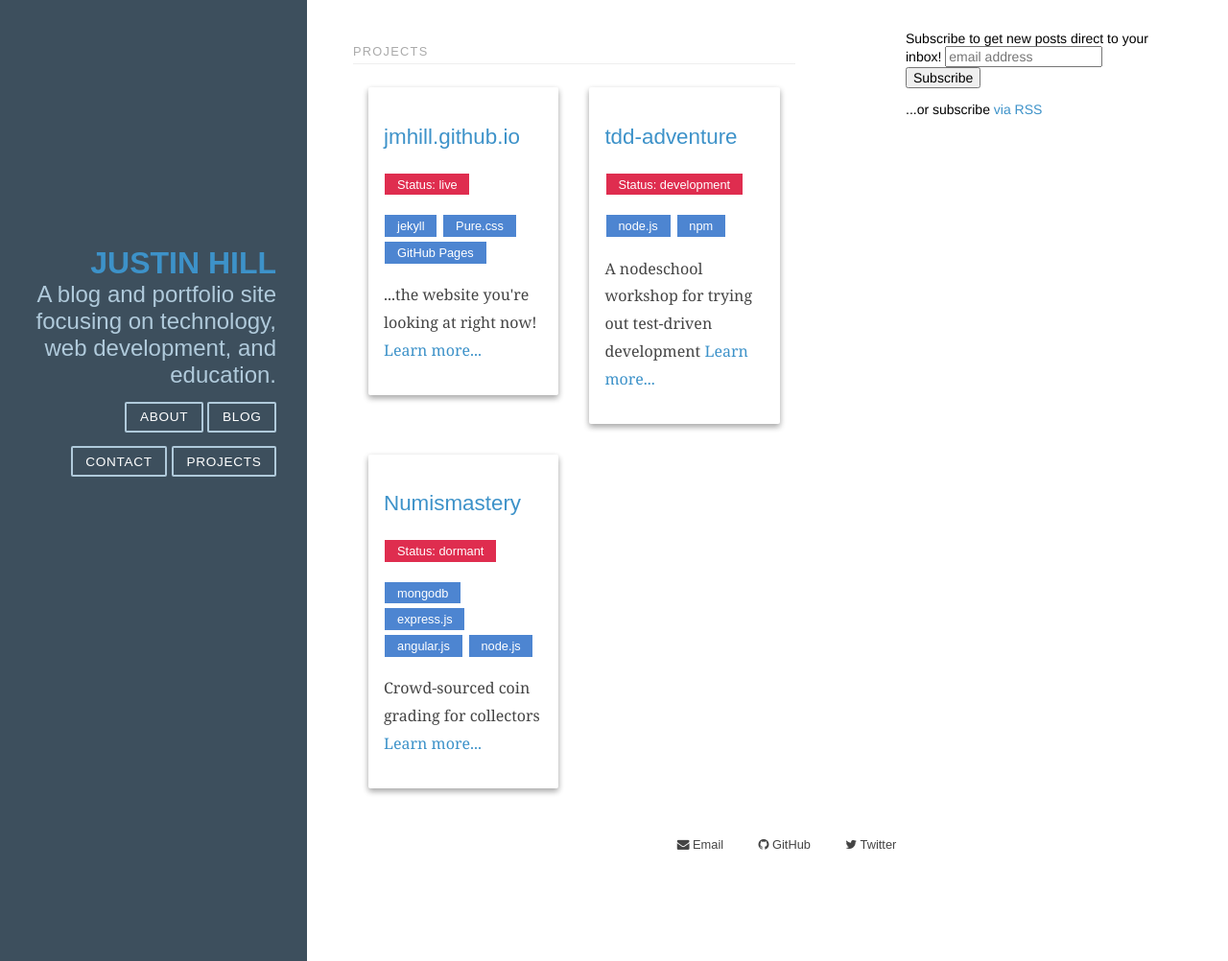
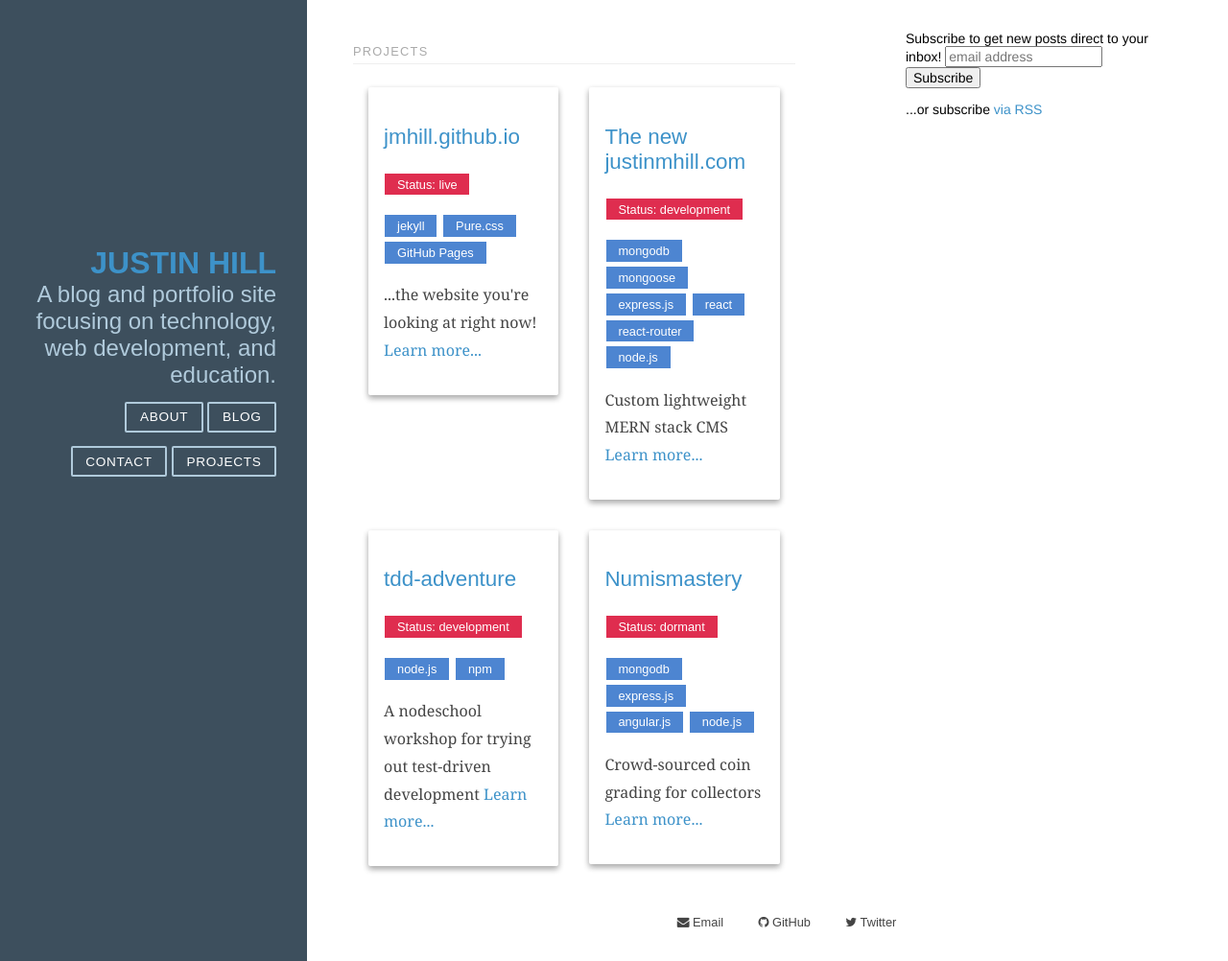
Before and after one commit to JMHill/JMHill.github.io, a Jekyll site: the page built from projects.html, in a window 1280 px wide and 1002 px high. Shown: the whole window at 96% size. Built offline with Jekyll 4.4.1, drawn with Linux system fonts in a browser that asks for light colours; comment, search, counter and statistics services are not loaded.

Commit message:
add new homepage project stuff

```diff
--- a/_data/projects.json
+++ b/_data/projects.json
@@ -41,7 +41,7 @@
     "description": "A nodeschool workshop for trying out test-driven development",
     "status": "development",
     "github_repo": "https://github.com/jmhill/tdd-adventure",
-    "issues": ,
+    "issues": "",
     "live_app_url": "https://www.npmjs.com/package/tdd-adventure",
     "techs": [
       "node.js",
@@ -54,7 +54,7 @@
     "status": "planning",
     "github_repo": "https://github.com/cralford21/learnyouelectron",
     "issues": "https://github.com/cralford21/learnyouelectron/issues",
-    "live_app_url": ,
+    "live_app_url": "",
     "techs": [
       "node.js",
       "electron",
@@ -65,9 +65,9 @@
     "name": "Numismastery",
     "description": "Crowd-sourced coin grading for collectors",
     "status": "dormant",
-    "github_repo": ,
-    "issues": ,
-    "live_app_url": ,
+    "github_repo": "",
+    "issues": "",
+    "live_app_url": "",
     "techs": [
       "mongodb",
       "express.js",
@@ -80,7 +80,7 @@
     "status": "dormant",
     "github_repo": "https://github.com/jmhill/mrdoc",
     "issues": "https://waffle.io/jmhill/mrdoc",
-    "live_app_url": ,
+    "live_app_url": "",
     "techs": [
       "hapi",
       "react",
@@ -94,12 +94,28 @@
     "status": "dormant",
     "github_repo": "https://github.com/jmhill/mongo-shopping-list",
     "issues": "https://github.com/jmhill/mongo-shopping-list/issues",
-    "live_app_url": ,
+    "live_app_url": "",
     "techs": [
       "mongodb",
       "express.js",
       "react",
       "node.js"
     ]
+  },
+  "new-homepage": {
+    "name": "The new justinmhill.com",
+    "description": "Custom lightweight MERN stack CMS",
+    "status": "development",
+    "github_repo": "https://github.com/jmhill/justinmhill-site/",
+    "issues": "https://github.com/jmhill/justinmhill-site/issues",
+    "live_app_url": "",
+    "techs": [
+      "mongodb",
+      "mongoose",
+      "express.js",
+      "react",
+      "react-router",
+      "node.js"
+    ]
   }
 }
```
Also changed, not shown: _projects/newsite.md (added, +8 -0 lines).
